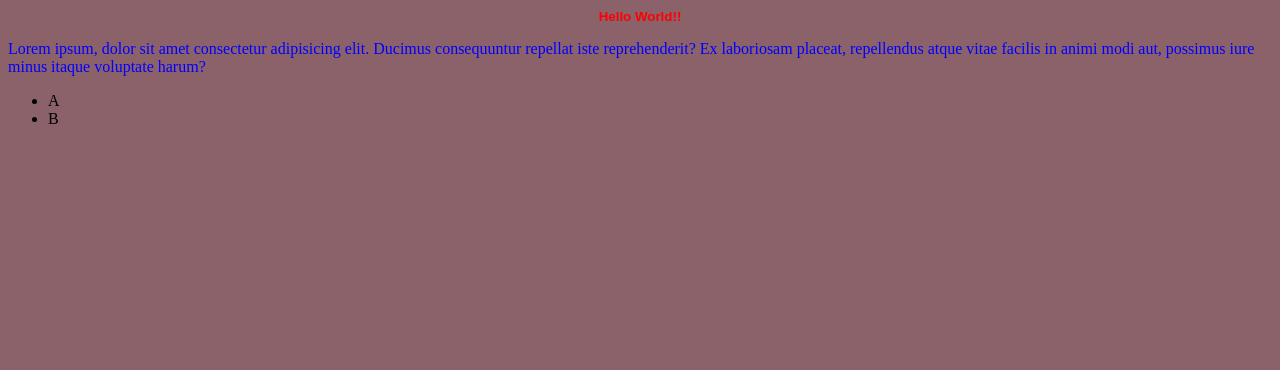
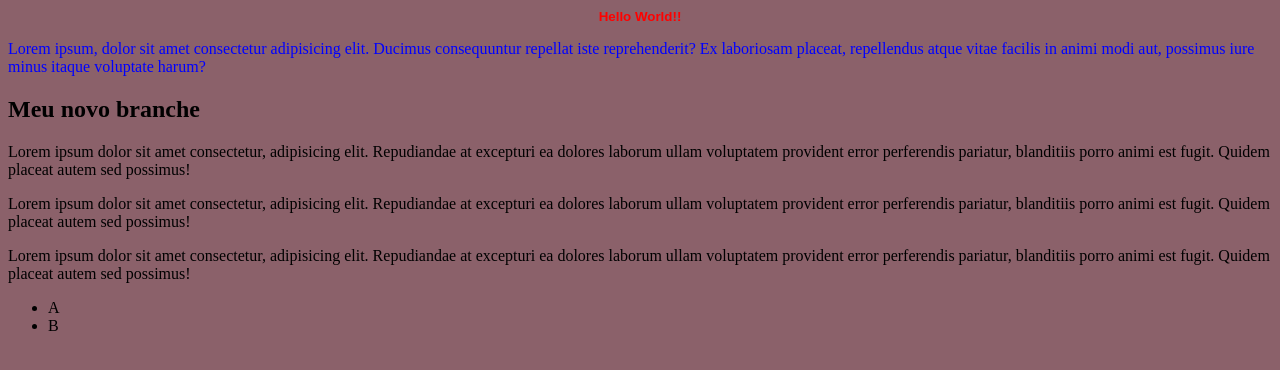
Before and after one commit to andredenani/teste-git, a plain HTML site: page index.html in a window 1280 px wide. Drawn offline with Linux system fonts and the light colour scheme.

```diff
--- a/index.html
+++ b/index.html
@@ -10,6 +10,15 @@
 <body>
     <h1 style="color: red;">Hello World!!</h1>
     <p style="color: blue;">Lorem ipsum, dolor sit amet consectetur adipisicing elit. Ducimus consequuntur repellat iste reprehenderit? Ex laboriosam placeat, repellendus atque vitae facilis in animi modi aut, possimus iure minus itaque voluptate harum?</p>
+    <h2>Meu novo branche</h2>
+    <p>Lorem ipsum dolor sit amet consectetur, adipisicing elit. Repudiandae at excepturi ea dolores laborum ullam voluptatem provident error perferendis pariatur, blanditiis porro animi est fugit. Quidem placeat autem sed possimus!</p>
+
+    <p>Lorem ipsum dolor sit amet consectetur, adipisicing elit. Repudiandae at excepturi ea dolores laborum ullam voluptatem provident error perferendis pariatur, blanditiis porro animi est fugit. Quidem placeat autem sed possimus!</p>
+    <p>Lorem ipsum dolor sit amet consectetur, adipisicing elit. Repudiandae at excepturi ea dolores laborum ullam voluptatem provident error perferendis pariatur, blanditiis porro animi est fugit. Quidem placeat autem sed possimus!</p>
+
+
+
+
     <ul>
         <li>A</li>
         <li>B</li>
```
Also changed, not shown: formulario.html (added, +12 -0 lines).
